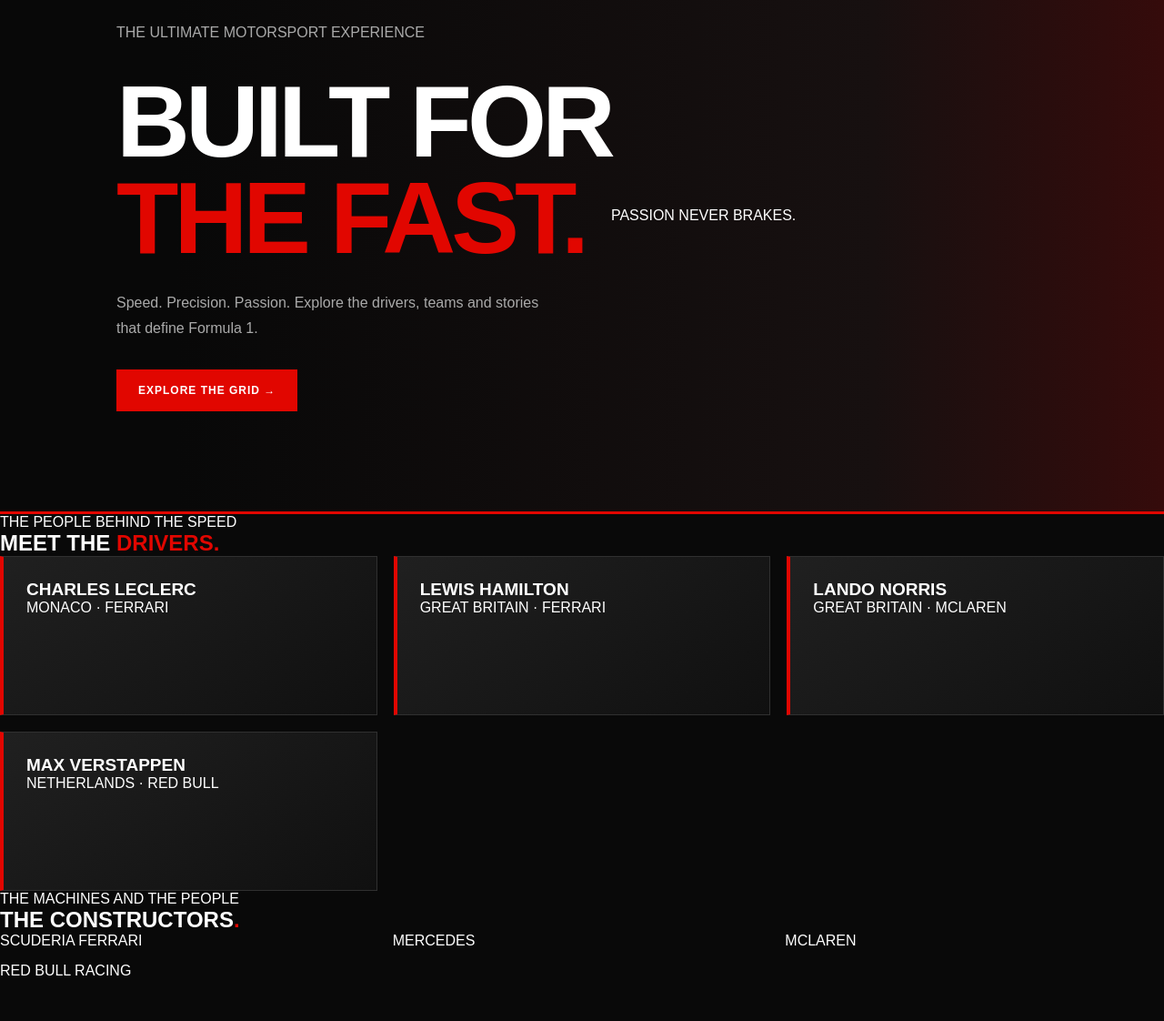
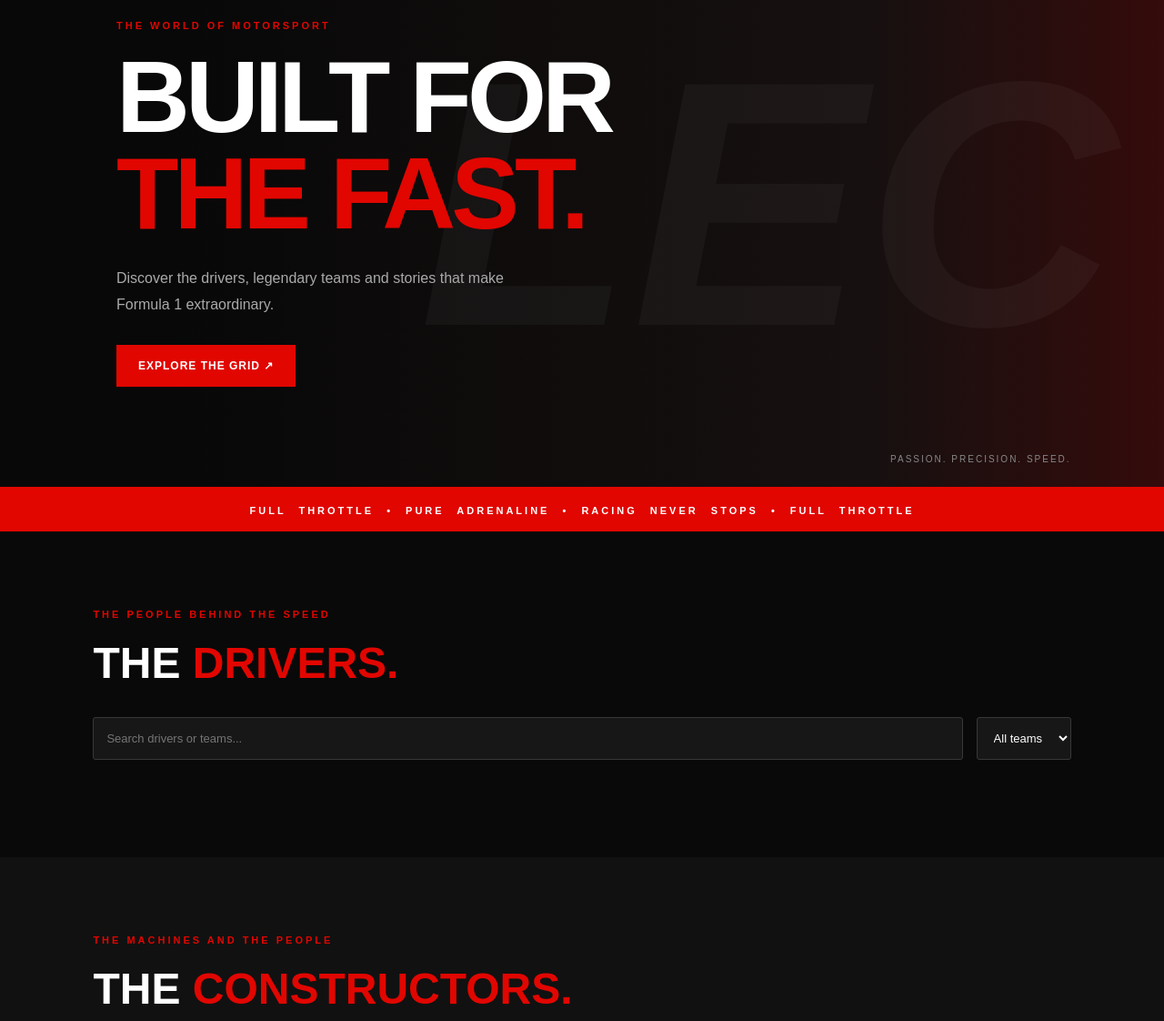
Before and after one commit to sanjithakp07-c/Leclew, a plain HTML site: page index.html in a window 1280 px wide. Shown: the part 170-1292 px from the top of the page at 91% size. Drawn offline with Linux system fonts and the light colour scheme.

Commit message:
Update index.html

```diff
--- a/index.html
+++ b/index.html
@@ -10,90 +10,71 @@
 
 <header class="navbar">
     <a href="#home" class="logo">LECLEW<span>.</span></a>
-
     <nav>
         <a href="#home">HOME</a>
         <a href="#drivers">DRIVERS</a>
         <a href="#teams">TEAMS</a>
         <a href="#about">ABOUT</a>
     </nav>
+    <span class="season">2026 SEASON</span>
 </header>
 
 <section class="hero" id="home">
     <div class="hero-content">
-            <p class="tagline">THE ULTIMATE MOTORSPORT EXPERIENCE</p>
+        <p class="eyebrow">THE WORLD OF MOTORSPORT</p>
+        <h1>BUILT FOR<br><span>THE FAST.</span></h1>
+        <p>Discover the drivers, legendary teams and stories
+        that make Formula 1 extraordinary.</p>
+        <a class="btn" href="#drivers">EXPLORE THE GRID ↗</a>
+    </div>
+    <div class="hero-watermark">LEC</div>
+    <div class="hero-bottom">PASSION. PRECISION. SPEED.</div>
+</section>
 
-            <h1>BUILT FOR<br><span>THE FAST.</span></h1>
-
-            <p class="description">
-                Speed. Precision. Passion.
-                Explore the drivers, teams and stories
-                that define Formula 1.
-            </p>
-
-            <a href="#drivers" class="btn">
-                EXPLORE THE GRID →
-            </a>
+<div class="ticker">
+    <span>FULL THROTTLE</span> •
+    <span>PURE ADRENALINE</span> •
+    <span>RACING NEVER STOPS</span> •
+    <span>FULL THROTTLE</span>
 </div>
 
-        <div class="hero-label">
-            PASSION NEVER BRAKES.
+<section class="section" id="drivers">
+    <p class="eyebrow">THE PEOPLE BEHIND THE SPEED</p>
+    <h2>THE <span>DRIVERS.</span></h2>
+
+    <div class="filters">
+        <input id="driverSearch" type="search"
+        placeholder="Search drivers or teams...">
+
+        <select id="teamFilter">
+            <option value="all">All teams</option>
+        </select>
     </div>
+
+    <p class="result-count" id="driverCount"></p>
+    <div class="driver-grid" id="driverGrid"></div>
 </section>
 
-    <section class="drivers" id="drivers">
-        <p class="tagline">THE PEOPLE BEHIND THE SPEED</p>
-        <h2>MEET THE <span>DRIVERS.</span></h2>
-
-        <div class="driver-grid">
-            <div class="driver-card">
-                <h3>CHARLES LECLERC</h3>
-                <p>MONACO · FERRARI</p>
-            </div>
-
-            <div class="driver-card">
-                <h3>LEWIS HAMILTON</h3>
-                <p>GREAT BRITAIN · FERRARI</p>
-            </div>
-
-            <div class="driver-card">
-                <h3>LANDO NORRIS</h3>
-                <p>GREAT BRITAIN · MCLAREN</p>
-            </div>
-
-            <div class="driver-card">
-                <h3>MAX VERSTAPPEN</h3>
-                <p>NETHERLANDS · RED BULL</p>
-            </div>
-        </div>
-    </section>
-
-    <section class="teams" id="teams">
-        <p class="tagline">THE MACHINES AND THE PEOPLE</p>
-        <h2>THE CONSTRUCTORS<span>.</span></h2>
-
-        <div class="team-grid">
-            <div>SCUDERIA FERRARI</div>
-            <div>MERCEDES</div>
-            <div>MCLAREN</div>
-            <div>RED BULL RACING</div>
-        </div>
+<section class="section teams-section" id="teams">
+    <p class="eyebrow">THE MACHINES AND THE PEOPLE</p>
+    <h2>THE <span>CONSTRUCTORS.</span></h2>
+    <div class="team-grid" id="teamGrid"></div>
 </section>
 
 <section class="about" id="about">
-        <p class="tagline">WELCOME TO LECLEW</p>
+    <p class="eyebrow">WELCOME TO LECLEW</p>
     <h2>MORE THAN<br>JUST A <span>RACE.</span></h2>
     <p>
-            A destination for those who live and breathe
-            motorsport. Discover the personalities,
-            teams and passion behind racing.
+        LECLEW is an independent fan-made destination
+        celebrating the speed, competition, technology
+        and personalities of Formula 1.
     </p>
 </section>
 
 <footer>
-        <h2>LECLEW<span>.</span></h2>
+    <a href="#home" class="logo">LECLEW<span>.</span></a>
     <p>MADE FOR THE LOVE OF RACING.</p>
-        <p>© 2026 LECLEW · FAN-MADE PROJECT</p>
+    <p class="copyright">© 2026 LECLEW · INDEPENDENT FAN PROJECT</p>
 </footer>
 
 <script src="script.js"></script>
```
Lines whose indentation alone changed are shown as unchanged.
